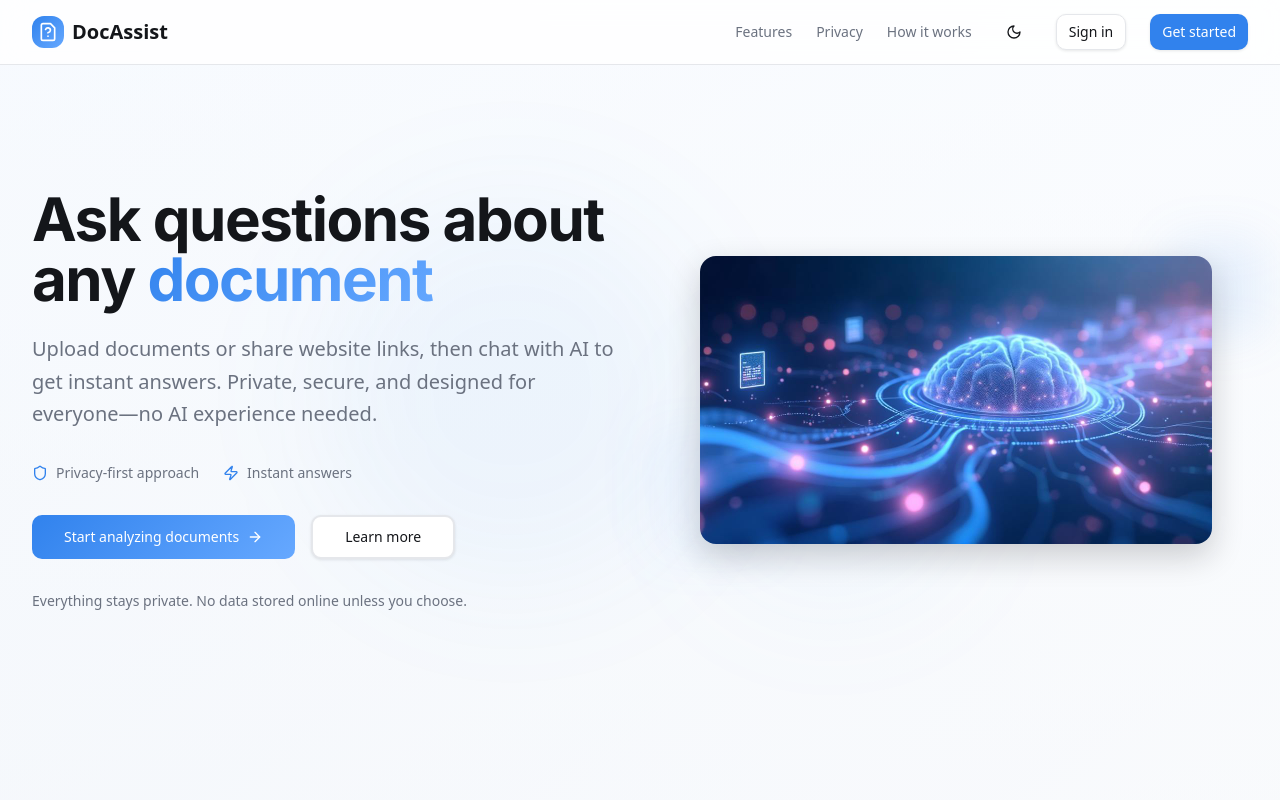
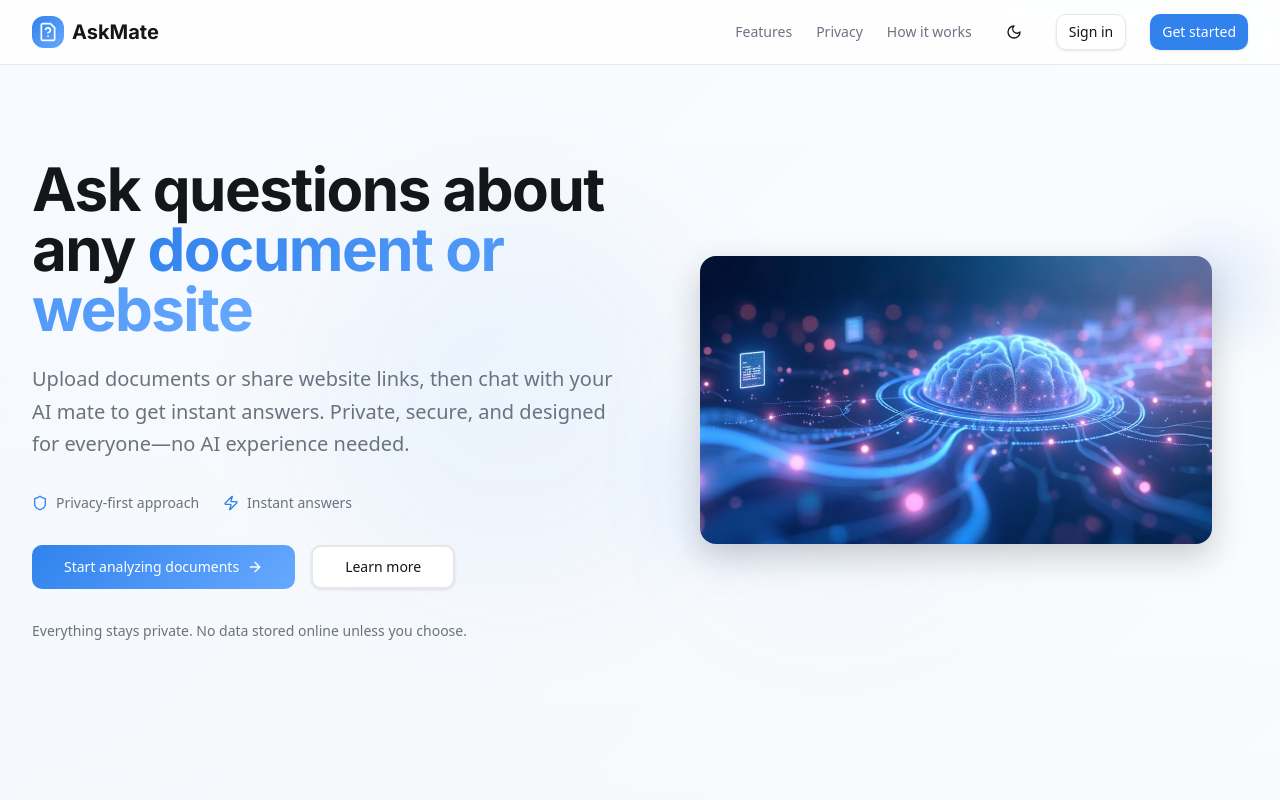
Before and after one commit to mizhenn/askmate, a React (Vite) app: page / in a window 1280 px wide. Shown: the top 800 px of the page. Built offline with nearby package versions, Linux system fonts and the light colour scheme; the HTML template or start-up script is replaced by a standard one.

Commit message:
Update app name to AskMate
Update the app name to "AskMate" across all instances, including the dark theme.

```diff
--- a/index.html
+++ b/index.html
@@ -3,8 +3,8 @@
   <head>
     <meta charset="UTF-8" />
     <meta name="viewport" content="width=device-width, initial-scale=1.0" />
-    <title>ask-doc-friendly</title>
-    <meta name="description" content="Lovable Generated Project" />
+    <title>AskMate - AI Document & Website Assistant</title>
+    <meta name="description" content="Ask questions about any document or website. Upload files or share links, then chat with AI for instant answers. Private, secure, and user-friendly." />
     <meta name="author" content="Lovable" />
 
     <!-- Google Fonts -->
@@ -12,8 +12,8 @@
     <link rel="preconnect" href="https://fonts.gstatic.com" crossorigin>
     <link href="https://fonts.googleapis.com/css2?family=Inter:wght@400;500;600;700&display=swap" rel="stylesheet">
 
-    <meta property="og:title" content="ask-doc-friendly" />
-    <meta property="og:description" content="Lovable Generated Project" />
+    <meta property="og:title" content="AskMate - AI Document & Website Assistant" />
+    <meta property="og:description" content="Ask questions about any document or website. Upload files or share links, then chat with AI for instant answers." />
     <meta property="og:type" content="website" />
     <meta property="og:image" content="https://lovable.dev/opengraph-image-p98pqg.png" />
 
--- a/src/components/Chat.tsx
+++ b/src/components/Chat.tsx
@@ -205,7 +205,7 @@ export const Chat = ({ uploadedFiles, websiteUrl }: ChatProps) => {
     message += "• Answer specific questions about the content\n";
     message += "• Extract important data, dates, or numbers\n";
     message += "• Compare information across documents\n\n";
-    message += "Just type your question below to get started! 🚀";
+    message += "Just type your question below and let your AI mate help! 🚀";
     return message;
   };
 
@@ -332,7 +332,7 @@ export const Chat = ({ uploadedFiles, websiteUrl }: ChatProps) => {
             <Sparkles className="w-6 h-6 text-white" />
           </div>
           <div className="flex-1">
-            <h3 className="text-lg font-semibold text-foreground font-heading">AI Document Assistant</h3>
+            <h3 className="text-lg font-semibold text-foreground font-heading">AskMate AI Assistant</h3>
             <p className="text-sm text-muted-foreground">
               Ask questions about your {uploadedFiles.length > 0 && `${uploadedFiles.length} uploaded file(s)`}
               {uploadedFiles.length > 0 && websiteUrl && ' and '}
@@ -449,7 +449,7 @@ export const Chat = ({ uploadedFiles, websiteUrl }: ChatProps) => {
       <Card className="p-4">
         <div className="flex gap-3">
           <Input
-            placeholder="Ask a question about your document or website..."
+            placeholder="Ask your AI mate about your document or website..."
             value={inputValue}
             onChange={(e) => setInputValue(e.target.value)}
             onKeyPress={handleKeyPress}
--- a/src/components/Hero.tsx
+++ b/src/components/Hero.tsx
@@ -17,10 +17,10 @@ export const Hero = () => {
             <div className="space-y-6">
               <h1 className="text-5xl lg:text-6xl font-bold tracking-tight text-foreground leading-tight font-heading">
                 Ask questions about any
-                <span className="bg-gradient-primary bg-clip-text text-transparent"> document</span>
+                <span className="bg-gradient-primary bg-clip-text text-transparent"> document or website</span>
               </h1>
               <p className="text-xl text-muted-foreground leading-relaxed max-w-2xl">
-                Upload documents or share website links, then chat with AI to get instant answers.
+                Upload documents or share website links, then chat with your AI mate to get instant answers.
                 Private, secure, and designed for everyone—no AI experience needed.
               </p>
             </div>
@@ -75,7 +75,7 @@ export const Hero = () => {
             <div className="relative z-10">
               <img
                 src={heroImage}
-                alt="Document analysis illustration"
+                alt="AskMate - AI document and website analysis illustration"
                 className="w-full max-w-lg mx-auto rounded-2xl shadow-large"
               />
             </div>
--- a/src/components/Navigation.tsx
+++ b/src/components/Navigation.tsx
@@ -16,7 +16,7 @@ export const Navigation = () => {
             <div className="w-8 h-8 bg-gradient-primary rounded-lg flex items-center justify-center">
               <FileQuestion className="w-5 h-5 text-white" />
             </div>
-            <span className="text-xl font-bold text-foreground">DocAssist</span>
+            <span className="text-xl font-bold text-foreground font-heading">AskMate</span>
           </div>
 
           {/* Desktop Navigation */}
```
